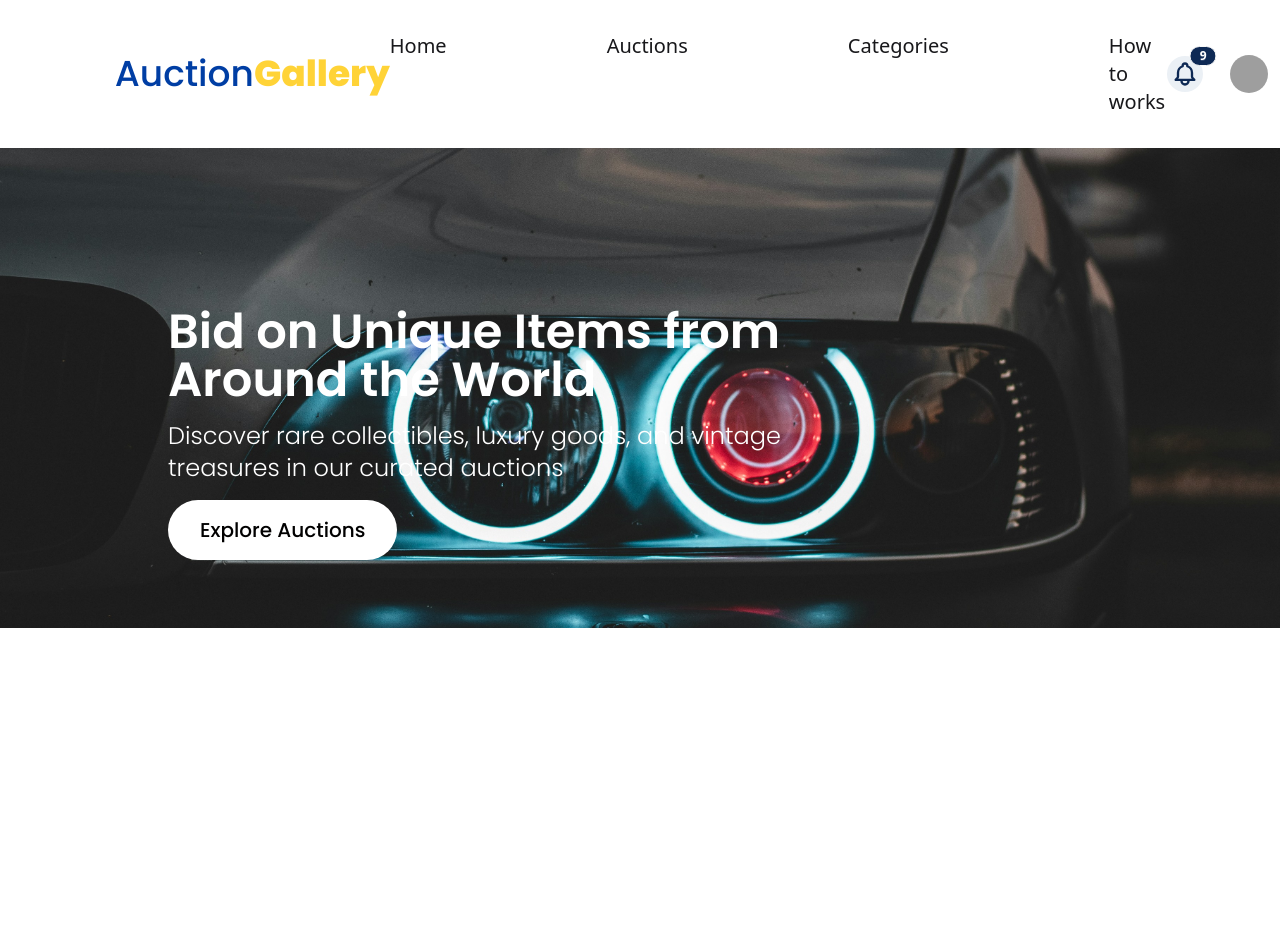
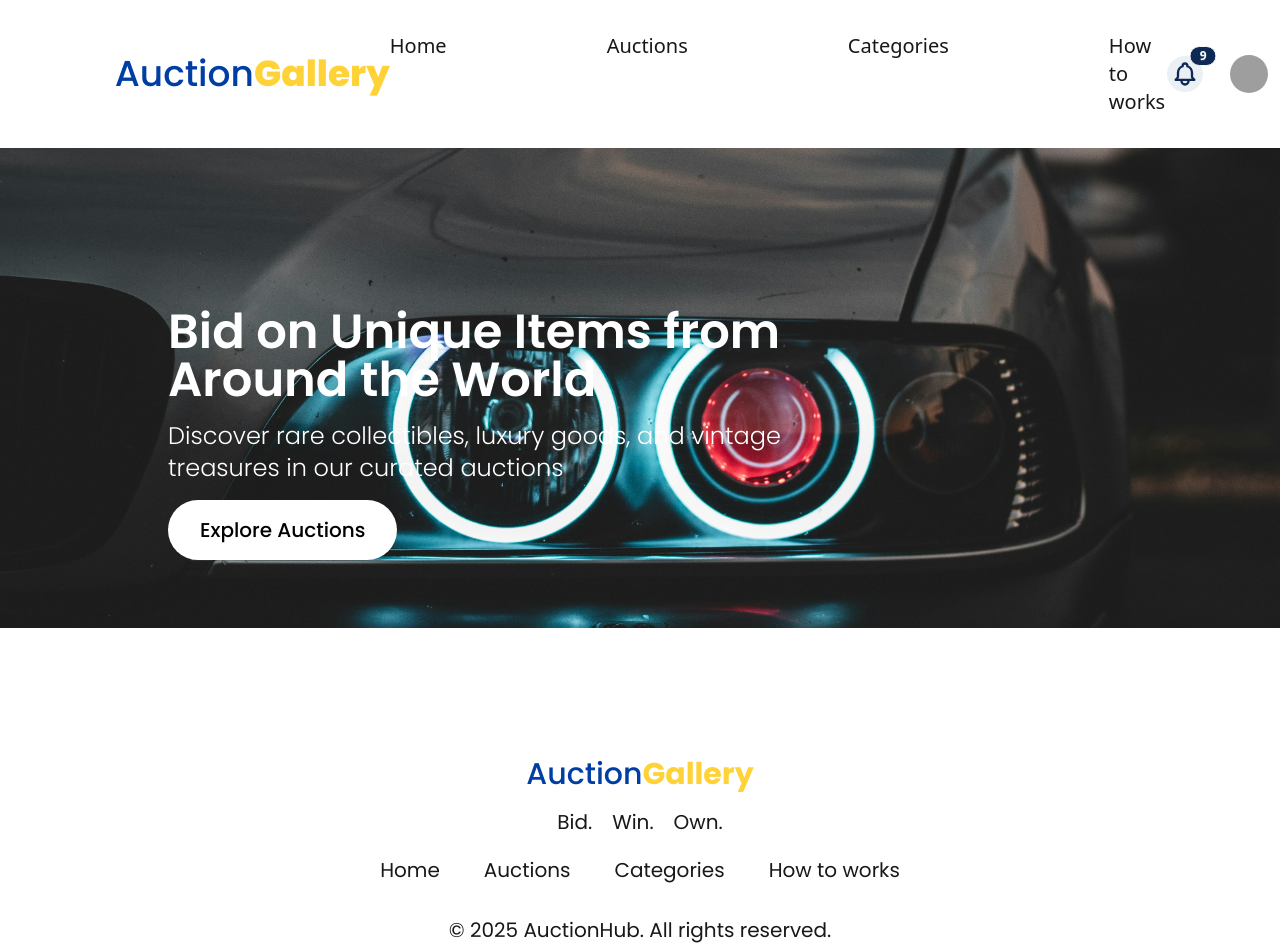
Before and after one commit to KMR756/AuctionGallery-app, a React (Vite) app: page / in a window 1280 px wide. Shown: the top 952 px of the page. Before the commit the page ends 800 px from the top, so only its background shows below. Built offline with nearby package versions, Linux system fonts and the light colour scheme; grey boxes are pictures that could not be loaded.

Commit message:
footer design completed

```diff
--- a/src/App.jsx
+++ b/src/App.jsx
@@ -1,5 +1,6 @@
 import "./App.css";
 import Banner from "./components/Banner/Banner";
+import Footer from "./components/Footer/Footer";
 import Navbar from "./components/Navbar/Navbar";
 
 function App() {
@@ -7,6 +8,7 @@ function App() {
     <>
       <Navbar></Navbar>
       <Banner></Banner>
+      <Footer></Footer>
     </>
   );
 }
--- /dev/null
+++ b/src/components/Footer/Footer.jsx
@@ -0,0 +1,32 @@
+import React from "react";
+
+const Footer = () => {
+  return (
+    <div className="text-center my-32">
+      <div>
+        <h1 className="poppins-medium text-[#003EA4] text-3xl">
+          Auction
+          <span className="text-[#FFD337] text-3xl poppins-bold">Gallery</span>
+        </h1>
+      </div>
+      <div className="sora-regular text-xl flex justify-center gap-5 mt-4">
+        <h3>Bid.</h3>
+        <h3>Win.</h3>
+        <h3>Own.</h3>
+      </div>
+      <div>
+        <ul className="flex justify-center gap-11 mt-5">
+          <li className="poppins-regular text-xl">Home</li>
+          <li className="poppins-regular text-xl">Auctions</li>
+          <li className="poppins-regular text-xl">Categories</li>
+          <li className="poppins-regular text-xl">How to works</li>
+        </ul>
+        <p className="sora-regular text-xl mt-8">
+          © 2025 AuctionHub. All rights reserved.
+        </p>
+      </div>
+    </div>
+  );
+};
+
+export default Footer;
--- /dev/null
+++ b/src/components/Footer/footer.css
@@ -0,0 +1,27 @@
+@import url("https://fonts.googleapis.com/css2?family=Poppins:ital,wght@0,100;0,200;0,300;0,400;0,500;0,600;0,700;0,800;0,900;1,100;1,200;1,300;1,400;1,500;1,600;1,700;1,800;1,900&display=swap");
+
+@import url("https://fonts.googleapis.com/css2?family=Sora:wght@100..800&display=swap");
+
+.poppins-semibold {
+  font-family: "Poppins", sans-serif;
+  font-weight: 600;
+  font-style: normal;
+}
+
+.poppins-bold {
+  font-family: "Poppins", sans-serif;
+  font-weight: 700;
+  font-style: normal;
+}
+
+.sora-regular {
+  font-family: "Poppins", sans-serif;
+  font-weight: 400;
+  font-style: normal;
+}
+
+.poppins-regular {
+  font-family: "Poppins", sans-serif;
+  font-weight: 400;
+  font-style: normal;
+}
```
